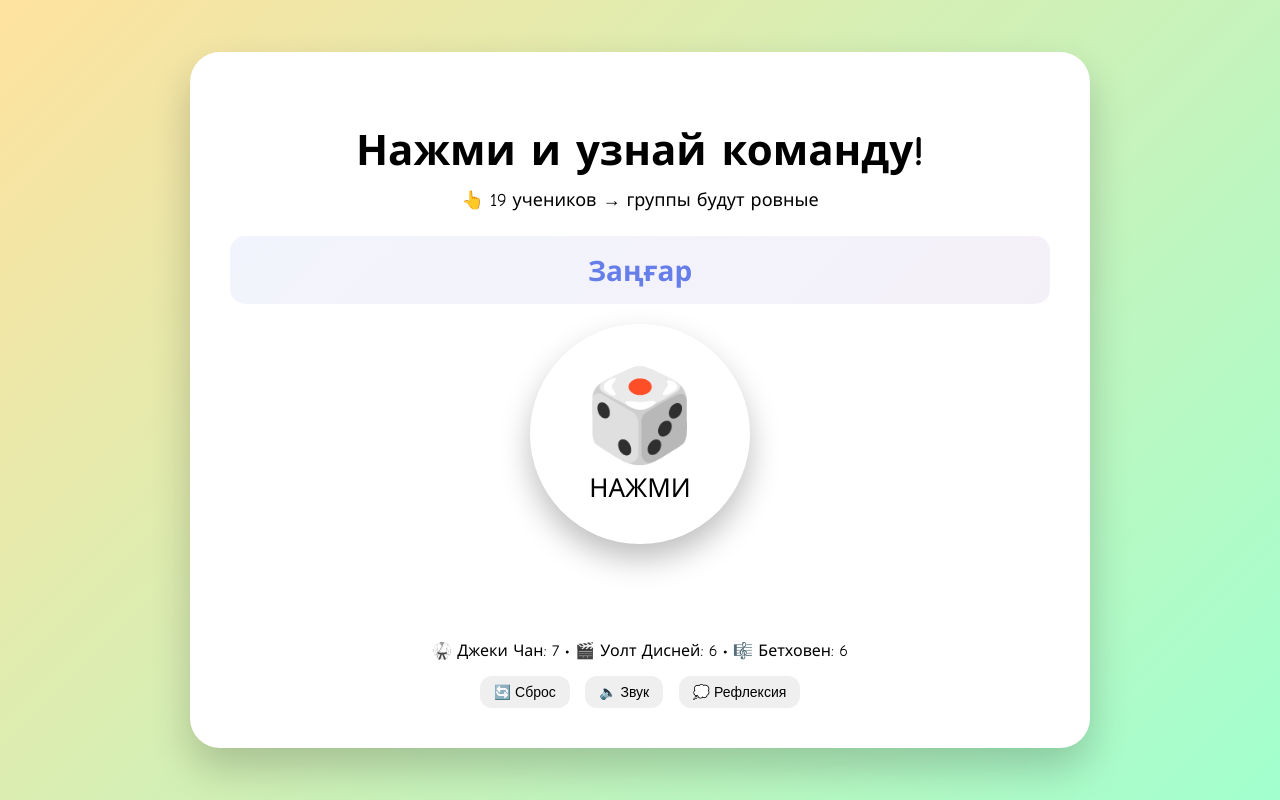
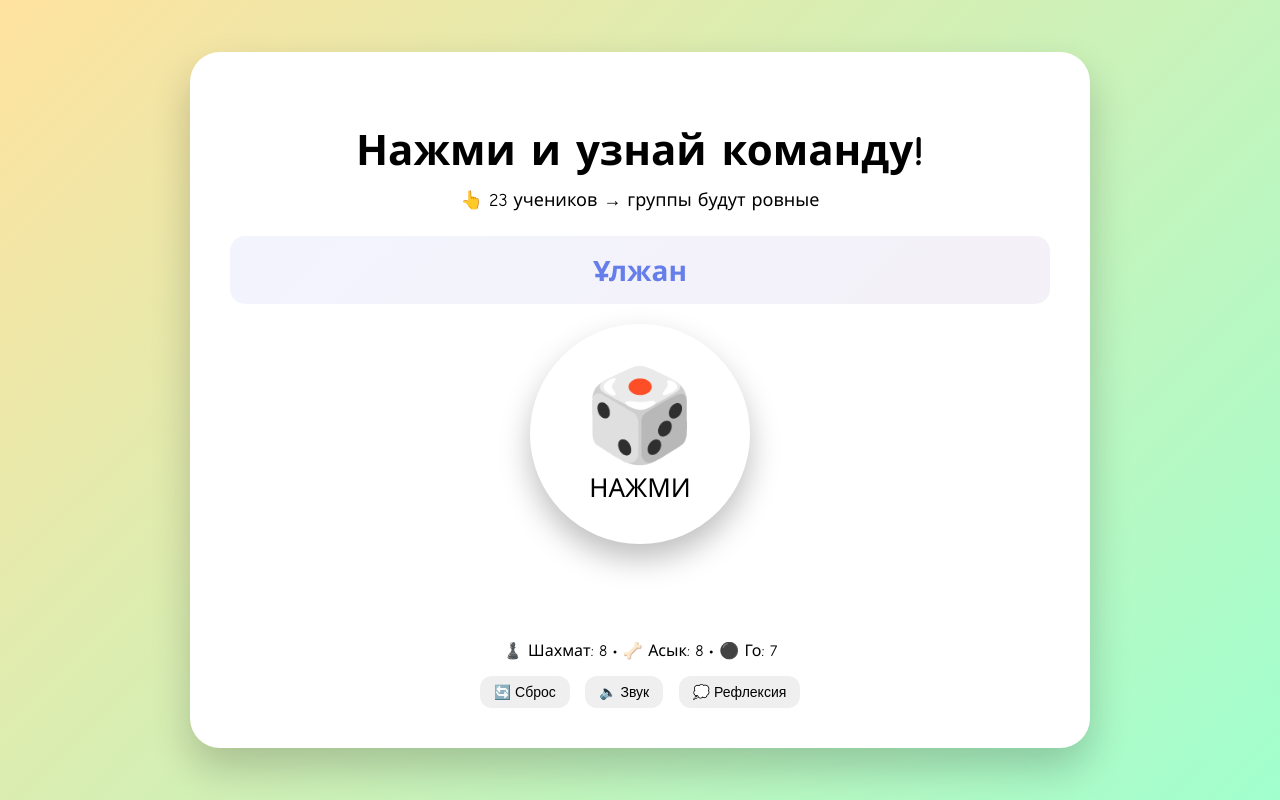
Before and after one commit to baisal7292/Zhannura, a plain HTML site: page index.html in a window 1280 px wide. Drawn offline with Linux system fonts and the light colour scheme.

```diff
--- a/index.html
+++ b/index.html
@@ -221,9 +221,9 @@ canvas{
 
 <div class="board" id="mainBoard">
   <h1>Нажми и узнай команду!</h1>
-  <div class="hint">👆 19 учеников → группы будут ровные</div>
+  <div class="hint" id="hint"></div>
 
-  <div class="current-student" id="currentTeamStudent" style="font-size:28px;margin-bottom:20px">Заңғар</div>
+  <div class="current-student" id="currentTeamStudent" style="font-size:28px;margin-bottom:20px"></div>
 
   <div class="button" id="bigBtn">
     <div class="emoji">🎲</div>
@@ -242,10 +242,9 @@ canvas{
 
 <div class="reflection-page" id="reflectionPage">
   <h2>Рефлексия 🌟</h2>
-  <div class="current-student" id="currentStudentName">Заңғар</div>
+  <div class="current-student" id="currentStudentName"></div>
 
-  <p style="font-size:20px;margin-bottom:25px;font-weight:bold">Тебе понятно новая тема "Падежи существительных"?
-
+  <p style="font-size:20px;margin-bottom:25px;font-weight:bold">Тебе понятна новая тема "Падежи существительных"?
   </p>
 
   <div class="emoji-buttons" id="emojiButtons">
@@ -304,33 +303,42 @@ canvas{
 
 <script>
 
-let teams = [
-  {name:'🥋 Джеки Чан', left:7},
-  {name:'🎬 Уолт Дисней', left:6},
-  {name:'🎼 Бетховен', left:6}
+const students = [
+  'Ұлжан',
+  'Қайсар',
+  'Назерке',
+  'Ақерке',
+  'Дияс',
+  'Айзере',
+  'Мүслим',
+  'Әдина',
+  'Динара',
+  'Феруза',
+  'Алихан',
+  'Ислам',
+  'Томирис',
+  'Әсима',
+  'Раяна',
+  'Қайнар',
+  'Аида',
+  'Ақназар',
+  'Мәнер',
+  'Бағдат',
+  'Қасиет',
+  'Жанерке',
+  'Мирас'
 ];
 
-const students = [
-  'Заңғар',
-  'Нұрай',
-  'Ақторғын',
-  'Ақмоншақ',
-  'Жаңылсын',
-  'Арайлым',
-  'Ұлжан',
-  'Қадірберді',
-  'Нұрай',
-  'Рамазан',
-  'Мирас',
-  'Аружан',
-  'Алан',
-  'Әдемі',
-  'Абу Саид',
-  'Қолғанат',
-  'Наурызбек',
-  'Санжар',
-  'Аида'
-];
+const teamNames = ['♟️ Шахмат', '🦴 Асык', '⚫ Го'];
+
+// размеры команд считаются автоматически (23 → 8, 8, 7)
+function makeTeams(){
+  const base = Math.floor(students.length / teamNames.length);
+  const extra = students.length % teamNames.length;
+  return teamNames.map((name, i) => ({name, left: base + (i < extra ? 1 : 0)}));
+}
+
+let teams = makeTeams();
 
 let currentStudentIndex = 0;
 let teamStudents = [...students];
@@ -355,6 +363,11 @@ const videos = [
   document.getElementById('video2'),
   document.getElementById('video3')
 ];
+
+document.getElementById('hint').textContent =
+  `👆 ${students.length} учеников → группы будут ровные`;
+document.getElementById('currentTeamStudent').textContent = teamStudents[0];
+document.getElementById('currentStudentName').textContent = students[0];
 
 let ctx;
 let soundOn = true;
@@ -489,7 +502,8 @@ function pickTeam(){
   setTimeout(() => beep(784, 0.15), 100);
   setTimeout(() => playMelody(), 200);
   applause();
-  speak(`${studentName}, ты в команде ${team.name.replace(/🥋|🎬|🎼/g,'')}`);
+  // убираем эмодзи из названия команды для озвучки
+  speak(`${studentName}, ты в команде ${team.name.replace(/[^\p{L}\s]/gu,'').trim()}`);
 
   confetti();
 
@@ -514,11 +528,7 @@ function pickTeam(){
 document.getElementById('bigBtn').onclick=pickTeam;
 
 document.getElementById('resetBtn').onclick=()=>{
-  teams=[
-    {name:'🥋 Джеки Чан', left:7},
-    {name:'🎬 Уолт Дисней', left:6},
-    {name:'🎼 Бетховен', left:6}
-  ];
+  teams = makeTeams();
   currentTeamIndex = 0;
   resultEl.textContent='';
   document.getElementById('currentTeamStudent').textContent = teamStudents[0];
@@ -562,9 +572,6 @@ emojiButtons.forEach((btn, index) => {
     voteCounts[selectedMood]++;
     voteDetails[selectedMood].push(studentName);
     updateVoteStats();
-
-    console.log('Голос учтён:', selectedMood, '- студент:', studentName);
-    console.log('Текущая статистика:', voteCounts);
 
     playMelody();
     confetti();
```
